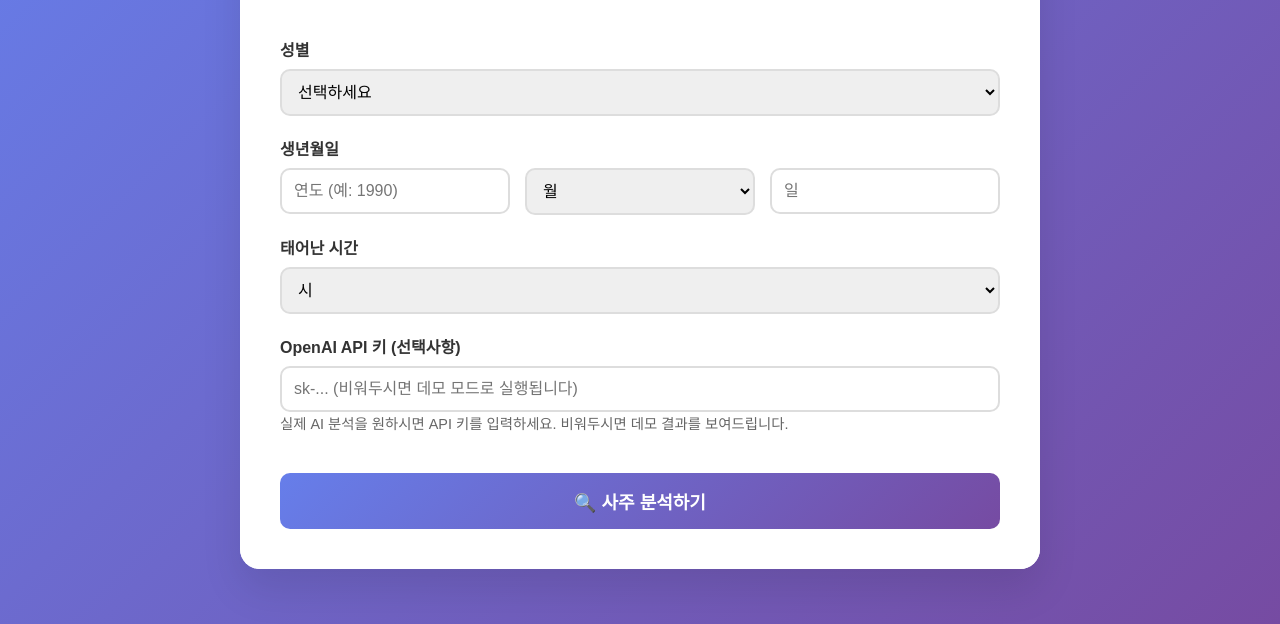
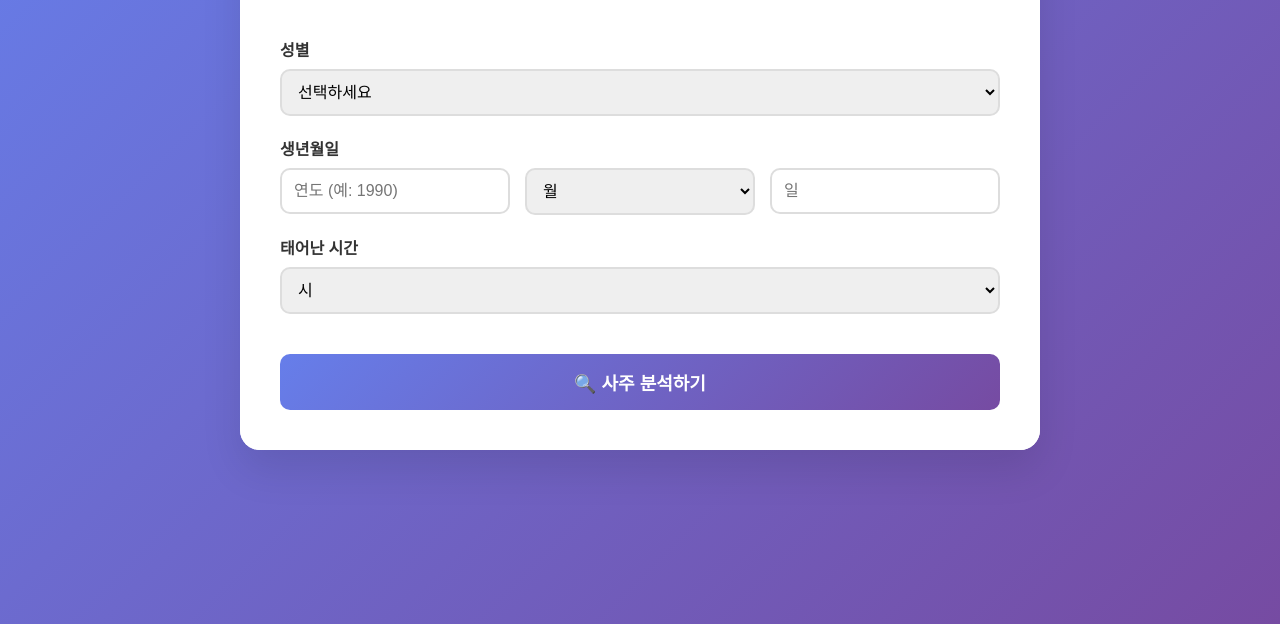
Before and after one commit to yeeon-77/SAJUSEONG123, a website: page dist/index.html in a window 1280 px wide. Shown: the part 176-800 px from the top of the page. Drawn offline with Linux system fonts and the light colour scheme; files that its build step writes are made by us from their sources.

Commit message:
Publish application

```diff
--- a/dist/index.html
+++ b/dist/index.html
@@ -76,12 +76,6 @@
           </div>
         </div>
 
-        <div class="form-group">
-          <label>OpenAI API 키 (선택사항)</label>
-          <input type="password" id="apiKey" placeholder="sk-... (비워두시면 데모 모드로 실행됩니다)" />
-          <small style="color:#666; font-size:.9em;">실제 AI 분석을 원하시면 API 키를 입력하세요. 비워두시면 데모 결과를 보여드립니다.</small>
-        </div>
-
         <button type="submit" class="analyze-btn" id="analyzeBtn">🔍 사주 분석하기</button>
       </form>
       <div class="error-message" id="errorMessage"></div>
```
